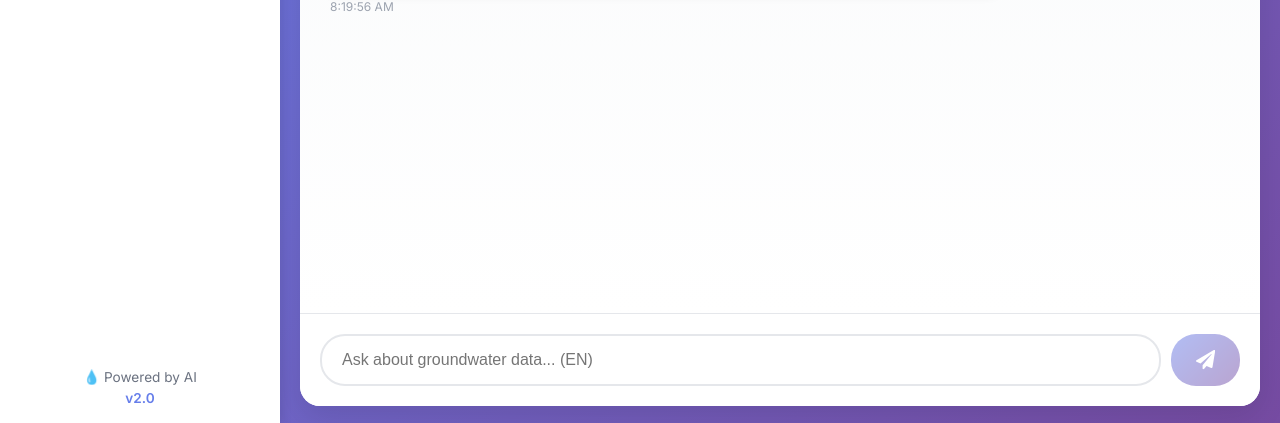
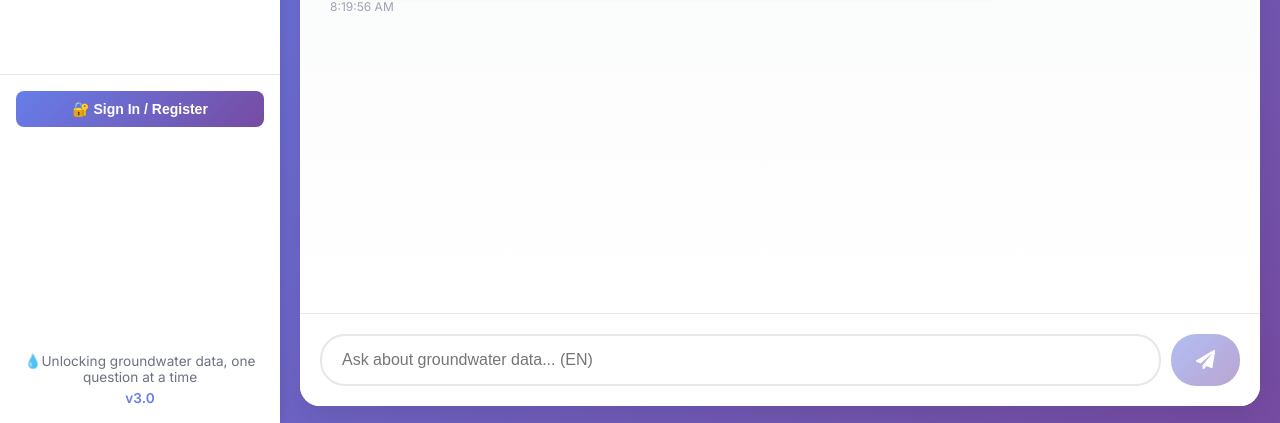
Before and after one commit to Manaswini-tp/ingres-chatbot, a React (Create React App) app in the folder frontend/: page / in a window 1280 px wide. Shown: the part 374-797 px from the top of the page. Built offline with nearby package versions, Linux system fonts and the light colour scheme; no server answers.

Commit message:
Add authentication section to Sidebar component

```diff
--- a/frontend/src/components/Sidebar.jsx
+++ b/frontend/src/components/Sidebar.jsx
@@ -1,7 +1,16 @@
 import React, { useState } from 'react';
-import { FaGlobe, FaChevronDown, FaChevronUp } from 'react-icons/fa';
+import { FaGlobe, FaChevronDown, FaChevronUp, FaUser, FaSignOutAlt } from 'react-icons/fa';
 
-const Sidebar = ({ states, language, setLanguage, onStateSelect }) => {
+const Sidebar = ({
+  states,
+  language,
+  setLanguage,
+  onStateSelect,
+  user,
+  isAuthenticated,
+  onLoginClick,
+  onLogout
+}) => {
   const [showStates, setShowStates] = useState(false);
 
   const languages = [
@@ -60,9 +69,87 @@ const Sidebar = ({ states, language, setLanguage, onStateSelect }) => {
         )}
       </div>
 
+      {/* ========== ADD AUTH SECTION ========== */}
+      <div style={{ marginTop: 'auto', borderTop: '1px solid #e5e7eb' }}>
+        {isAuthenticated ? (
+          <div style={{ padding: '16px' }}>
+            <div style={{
+              display: 'flex',
+              alignItems: 'center',
+              justifyContent: 'space-between',
+              gap: '12px'
+            }}>
+              <div style={{ flex: 1, minWidth: 0 }}>
+                <div style={{
+                  fontWeight: '600',
+                  fontSize: '14px',
+                  display: 'flex',
+                  alignItems: 'center',
+                  gap: '8px'
+                }}>
+                  <FaUser style={{ color: '#667eea' }} />
+                  <span style={{ overflow: 'hidden', textOverflow: 'ellipsis', whiteSpace: 'nowrap' }}>
+                    {user?.full_name || user?.username}
+                  </span>
+                </div>
+                <div style={{ fontSize: '12px', color: '#6b7280' }}>
+                  {user?.query_count || 0} queries
+                </div>
+              </div>
+              <button
+                onClick={onLogout}
+                style={{
+                  padding: '6px 14px',
+                  background: '#ef4444',
+                  color: 'white',
+                  border: 'none',
+                  borderRadius: '6px',
+                  cursor: 'pointer',
+                  fontSize: '13px',
+                  display: 'flex',
+                  alignItems: 'center',
+                  gap: '6px',
+                  whiteSpace: 'nowrap'
+                }}
+              >
+                <FaSignOutAlt size={12} /> Logout
+              </button>
+            </div>
+          </div>
+        ) : (
+          <div style={{ padding: '16px' }}>
+            <button
+              onClick={onLoginClick}
+              style={{
+                width: '100%',
+                padding: '10px',
+                background: 'linear-gradient(135deg, #667eea 0%, #764ba2 100%)',
+                color: 'white',
+                border: 'none',
+                borderRadius: '8px',
+                cursor: 'pointer',
+                fontSize: '14px',
+                fontWeight: '600',
+                transition: 'transform 0.2s, box-shadow 0.2s'
+              }}
+              onMouseEnter={(e) => {
+                e.target.style.transform = 'scale(1.02)';
+                e.target.style.boxShadow = '0 4px 15px rgba(102, 126, 234, 0.4)';
+              }}
+              onMouseLeave={(e) => {
+                e.target.style.transform = 'scale(1)';
+                e.target.style.boxShadow = 'none';
+              }}
+            >
+              🔐 Sign In / Register
+            </button>
+          </div>
+        )}
+      </div>
+
       <div className="sidebar-footer">
-        <p>💧 Powered by AI</p>
-        <p className="version">v2.0</p>
+        <p>💧Unlocking groundwater data, one question at a time</p>
+        <p className="version">v3.0</p>
       </div>
     </div>
   );
```
